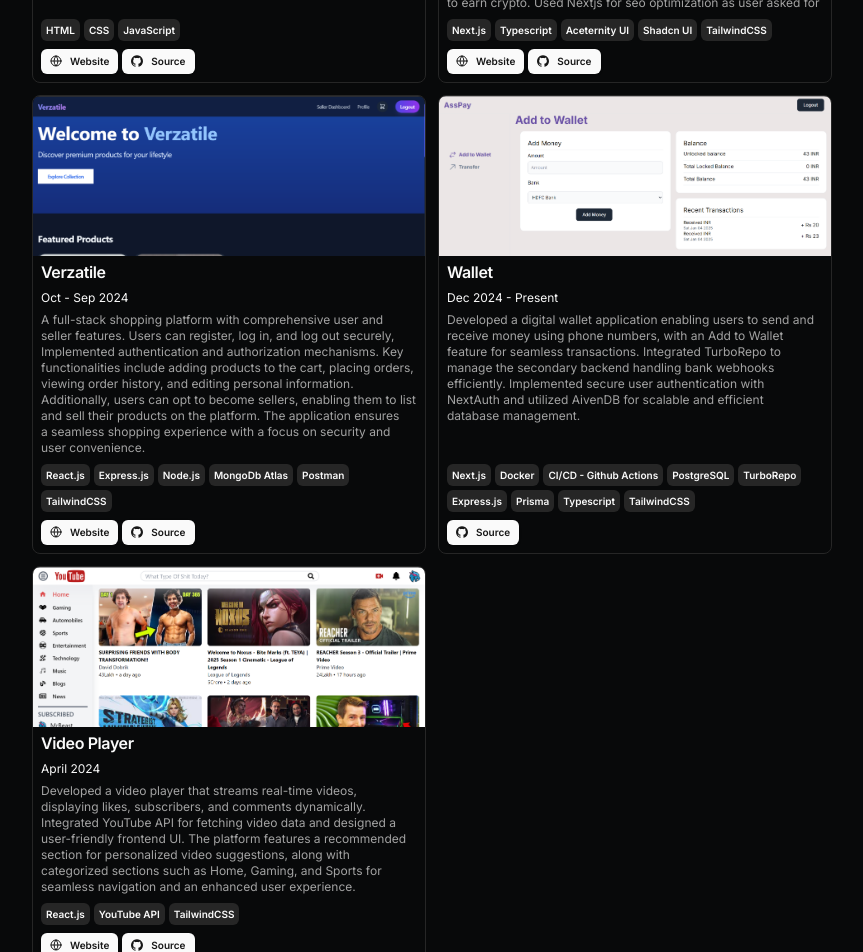
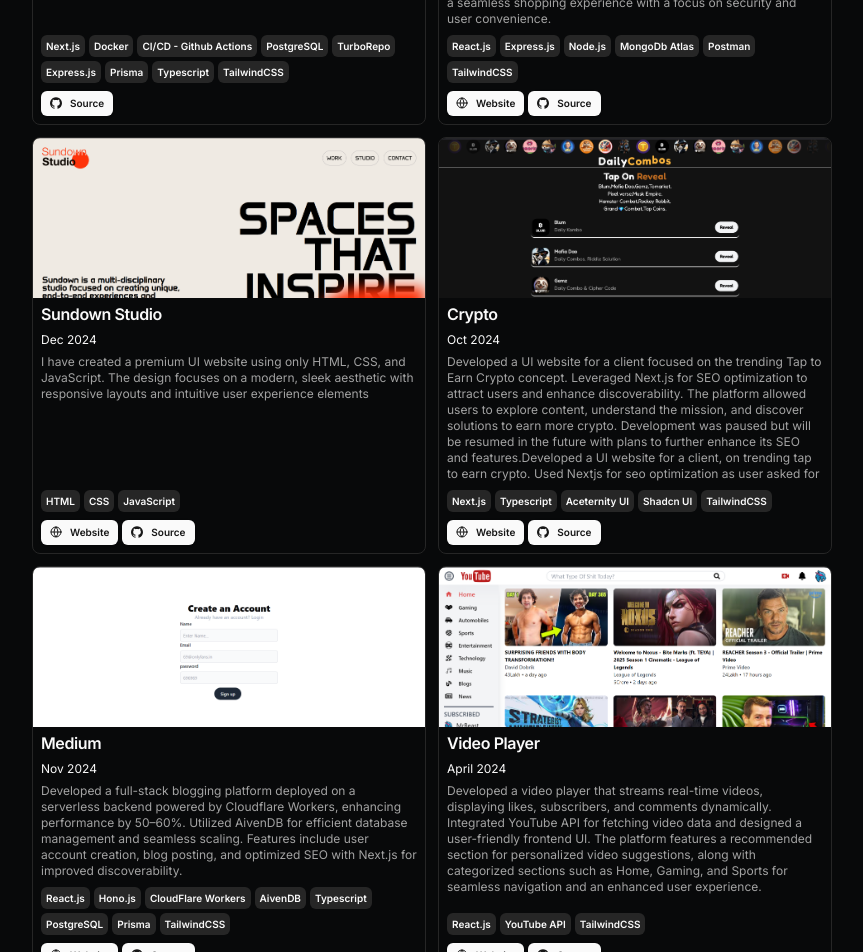
Before and after one commit to Aarav-Rawat/Portfolio_2_Next.js, a Next.js app: page / in a window 1280 px wide. Shown: the part 1280-2232 px from the top of the page, without its empty margins (208-1071 px from the left). Built offline with nearby package versions, Linux system fonts and the light colour scheme.

Commit message:
projects flow changed

```diff
--- a/src/data/resume.tsx
+++ b/src/data/resume.tsx
@@ -149,63 +149,34 @@
     }
   ],
   projects: [
-
     {
-      title: "Sundown Studio",
-      href: "https://studiossundown.vercel.app/",
-      dates: "Dec 2024",
+      title: "Wallet",
+      href: "https://github.com/Aarav-Rawat/Paytm",
+      dates: "Dec 2024 - Present",
       active: true,
       description:
-        "I have created a premium UI website using only HTML, CSS, and JavaScript. The design focuses on a modern, sleek aesthetic with responsive layouts and intuitive user experience elements",
-      technologies: [
-       "HTML",
-       "CSS",
-       "JavaScript",
-      ],
-      links: [
-        {
-          type: "Website",
-          href: "https://studiossundown.vercel.app/",
-          icon: <Icons.globe className="size-3" />,
-        },
-        {
-          type: "Source",
-          href: "https://github.com/Aarav-Rawat/SundownStudio",
-          icon: <Icons.github className="size-3" />,
-        },
-      ],
-      image: "/ss.png",
-      video: "",
-    },
-
-    {
-      title: "DailyCombos - Freelance",
-      href: "https://medium-aarav.vercel.app/",
-      dates: "Oct 2024",
-      active: true,
-      description:
-        "Developed a UI website for a client focused on the trending Tap to Earn Crypto concept. Leveraged Next.js for SEO optimization to attract users and enhance discoverability. The platform allowed users to explore content, understand the mission, and discover solutions to earn more crypto. Development was paused but will be resumed in the future with plans to further enhance its SEO and features.Developed a UI website for a client, on trending tap to earn crypto. Used Nextjs for seo optimization as user asked for",
+        "Developed a digital wallet application enabling users to send and receive money using phone numbers, with an Add to Wallet feature for seamless transactions. Integrated TurboRepo to manage the secondary backend handling bank webhooks efficiently. Implemented secure user authentication with NextAuth and utilized AivenDB for scalable and efficient database management.",
       technologies: [
         "Next.js",
+        "Docker",
+        "CI/CD - Github Actions",
+        "PostgreSQL",
+        "TurboRepo",
+        'Express.js',
+        "Prisma",
         "Typescript",
-        "Aceternity UI",
-        "Shadcn UI",
         "TailwindCSS",
       ],
       links: [
         {
-          type: "Website",
-          href: "https://dailycombos.vercel.app/",
-          icon: <Icons.globe className="size-3" />,
-        },
-        {
           type: "Source",
-          href: "https://github.com/Aarav-Rawat/HamsterCard",
+          href: "https://github.com/Aarav-Rawat/Paytm",
           icon: <Icons.github className="size-3" />,
         },
       ],
-      image: "/dailyCombos.png",
-      video: "",
+      image: "/asspay.png",
+      video:
+        "",
     },
 
     {
@@ -240,34 +211,97 @@
       video: "",
     },
 
+
+
     {
-      title: "Wallet",
-      href: "https://github.com/Aarav-Rawat/Paytm",
-      dates: "Dec 2024 - Present",
+      title: "Sundown Studio",
+      href: "https://studiossundown.vercel.app/",
+      dates: "Dec 2024",
       active: true,
       description:
-        "Developed a digital wallet application enabling users to send and receive money using phone numbers, with an Add to Wallet feature for seamless transactions. Integrated TurboRepo to manage the secondary backend handling bank webhooks efficiently. Implemented secure user authentication with NextAuth and utilized AivenDB for scalable and efficient database management.",
+        "I have created a premium UI website using only HTML, CSS, and JavaScript. The design focuses on a modern, sleek aesthetic with responsive layouts and intuitive user experience elements",
+      technologies: [
+       "HTML",
+       "CSS",
+       "JavaScript",
+      ],
+      links: [
+        {
+          type: "Website",
+          href: "https://studiossundown.vercel.app/",
+          icon: <Icons.globe className="size-3" />,
+        },
+        {
+          type: "Source",
+          href: "https://github.com/Aarav-Rawat/SundownStudio",
+          icon: <Icons.github className="size-3" />,
+        },
+      ],
+      image: "/ss.png",
+      video: "",
+    },
+
+    {
+      title: "Crypto",
+      href: "https://medium-aarav.vercel.app/",
+      dates: "Oct 2024",
+      active: true,
+      description:
+        "Developed a UI website for a client focused on the trending Tap to Earn Crypto concept. Leveraged Next.js for SEO optimization to attract users and enhance discoverability. The platform allowed users to explore content, understand the mission, and discover solutions to earn more crypto. Development was paused but will be resumed in the future with plans to further enhance its SEO and features.Developed a UI website for a client, on trending tap to earn crypto. Used Nextjs for seo optimization as user asked for",
       technologies: [
         "Next.js",
-        "Docker",
-        "CI/CD - Github Actions",
-        "PostgreSQL",
-        "TurboRepo",
-        'Express.js',
-        "Prisma",
         "Typescript",
+        "Aceternity UI",
+        "Shadcn UI",
         "TailwindCSS",
       ],
       links: [
         {
+          type: "Website",
+          href: "https://dailycombos.vercel.app/",
+          icon: <Icons.globe className="size-3" />,
+        },
+        {
           type: "Source",
-          href: "https://github.com/Aarav-Rawat/Paytm",
+          href: "https://github.com/Aarav-Rawat/HamsterCard",
           icon: <Icons.github className="size-3" />,
         },
       ],
-      image: "/asspay.png",
-      video:
-        "",
+      image: "/dailyCombos.png",
+      video: "",
+    },
+
+    {
+      title: "Medium",
+      href: "https://medium-aarav.vercel.app/",
+      dates: "Nov 2024",
+      active: true,
+      description:
+        "Developed a full-stack blogging platform deployed on a serverless backend powered by Cloudflare Workers, enhancing performance by 50–60%. Utilized AivenDB for efficient database management and seamless scaling. Features include user account creation, blog posting, and optimized SEO with Next.js for improved discoverability.",
+      technologies: [
+        "React.js",
+        "Hono.js",
+        "CloudFlare Workers",
+        "AivenDB",
+        "Typescript",
+        "PostgreSQL",
+        "Prisma",
+        "TailwindCSS",
+      ],
+      links: [
+        {
+          type: "Website",
+          href: "https://medium-aarav.vercel.app/",
+          icon: <Icons.globe className="size-3" />,
+        },
+        {
+          type: "Source",
+          href: "https://github.com/Aarav-Rawat/Medium",
+          icon: <Icons.github className="size-3" />,
+        },
+      ],
+      image: "/medium.png",
+      video: "",
     },
 
 
@@ -302,41 +336,6 @@
 
 
 
-    // {
-    //   title: "Medium",
-    //   href: "https://medium-aarav.vercel.app/",
-    //   dates: "Nov 2024",
-    //   active: true,
-    //   description:
-    //     "Developed a full-stack blogging platform deployed on a serverless backend powered by Cloudflare Workers, enhancing performance by 50–60%. Utilized AivenDB for efficient database management and seamless scaling. Features include user account creation, blog posting, and optimized SEO with Next.js for improved discoverability.",
-    //   technologies: [
-    //     "React.js",
-    //     "Hono.js",
-    //     "CloudFlare Workers",
-    //     "AivenDB",
-    //     "Typescript",
-    //     "PostgreSQL",
-    //     "Prisma",
-    //     "TailwindCSS",
-    //   ],
-    //   links: [
-    //     {
-    //       type: "Website",
-    //       href: "https://medium-aarav.vercel.app/",
-    //       icon: <Icons.globe className="size-3" />,
-    //     },
-    //     {
-    //       type: "Source",
-    //       href: "https://github.com/Aarav-Rawat/Medium",
-    //       icon: <Icons.github className="size-3" />,
-    //     },
-    //   ],
-    //   image: "/medium.png",
-    //   video: "",
-    // },
-
-
-
 
 
   ],
```
